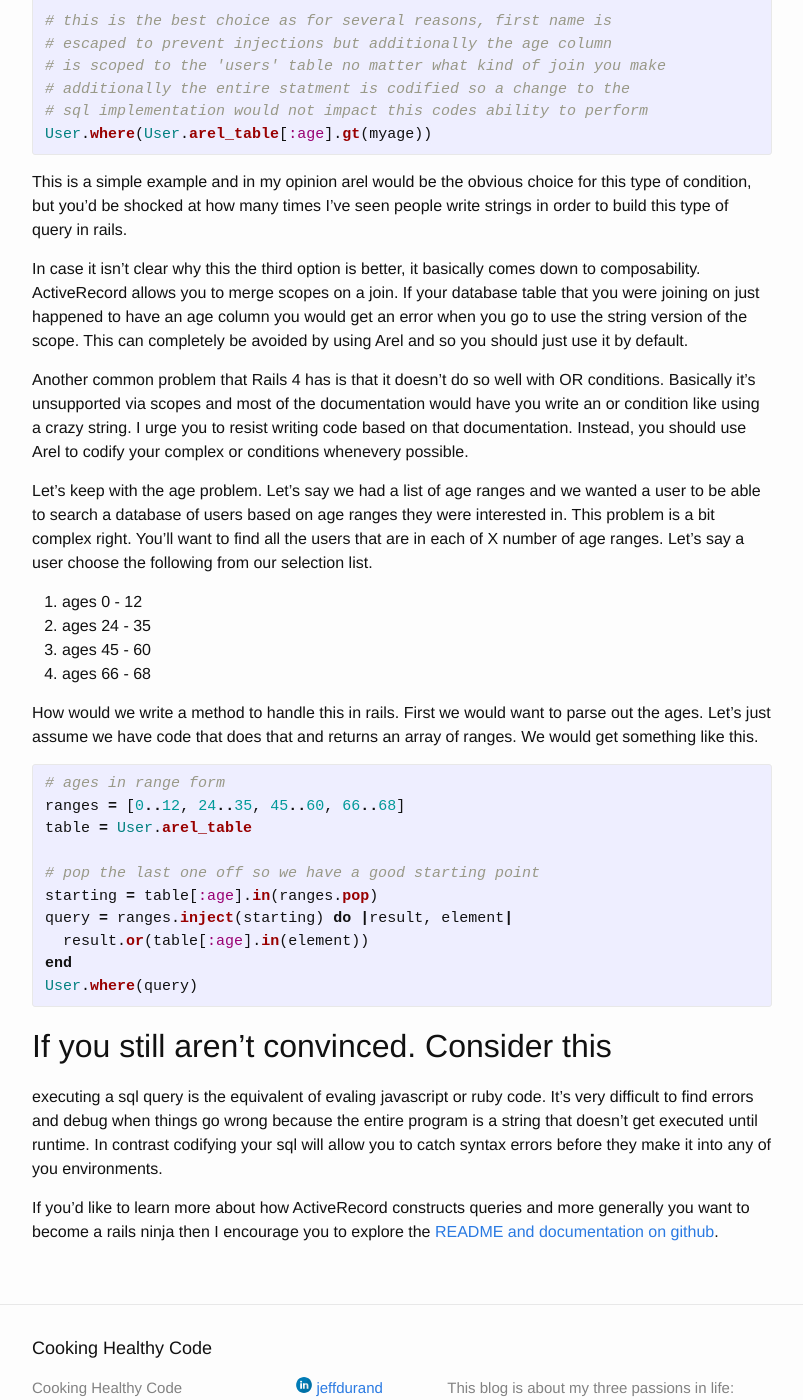
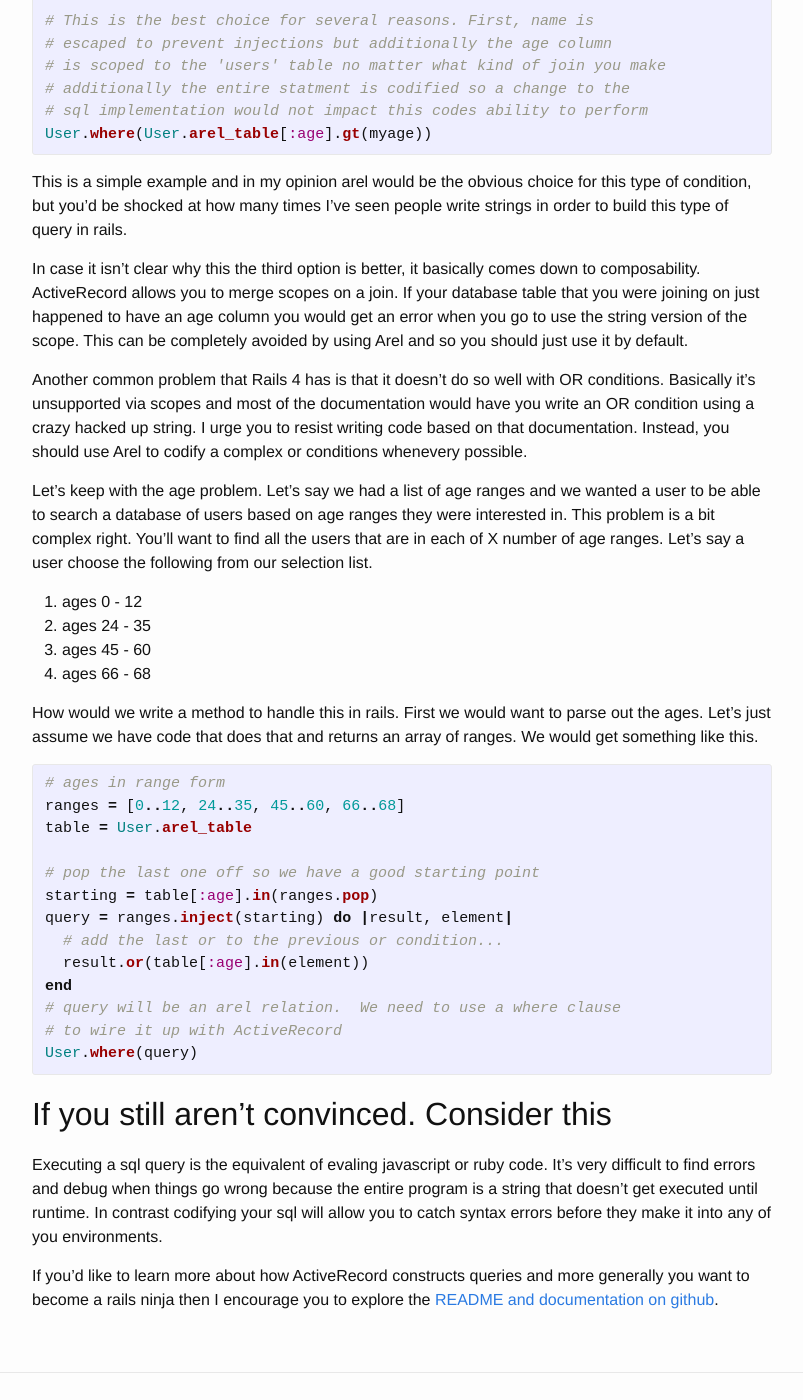
Before and after one commit to johnnyiller/johnnyiller.github.io, a Jekyll site: the page built from _posts/2015-9-21-using-arel-instead-of-strings-in-rails-4.markdown, in a window 1280 px wide and 1400 px high, scrolled down 855 px. Shown: the whole window, without its empty margins (238-1041 px from the left). Built offline with Jekyll 4.4.1, drawn with Linux system fonts in a browser that asks for light colours; comment, search, counter and statistics services are not loaded; some of the changed text lies outside the part shown.

Commit message:
arel instead of strings edits

```diff
--- a/_posts/2015-9-21-using-arel-instead-of-strings-in-rails-4.markdown
+++ b/_posts/2015-9-21-using-arel-instead-of-strings-in-rails-4.markdown
@@ -24,11 +24,11 @@
 
 # better, certainly more secure but it has issues.  If you
 # try to compose this query with another table that has an
-# age column you will see an error because mysql won't know
+# age column you will see an error because your sql server won't know
 # which age you are refering to.
 User.where(["age > ?", myage])
 
-# this is the best choice as for several reasons, first name is
+# This is the best choice for several reasons. First, name is
 # escaped to prevent injections but additionally the age column
 # is scoped to the 'users' table no matter what kind of join you make
 # additionally the entire statment is codified so a change to the
@@ -39,10 +39,10 @@
 
 This is a simple example and in my opinion arel would be the obvious choice for this type of condition, but you'd be shocked at how many times I've seen people write  strings in order to build this type of query in rails.
 
-In case it isn't clear why this the third option is better, it basically comes down to composability.  ActiveRecord allows you to merge scopes on a join.  If your database table that you were joining on just happened to have an age column you would get an error when you go to use the string version of the scope.  This can completely be avoided by using Arel and so you should just use it by default.
+In case it isn't clear why this the third option is better, it basically comes down to composability.  ActiveRecord allows you to merge scopes on a join.  If your database table that you were joining on just happened to have an age column you would get an error when you go to use the string version of the scope.  This can be completely avoided by using Arel and so you should just use it by default.
 
 
-Another common problem that Rails 4 has is that it doesn't do so well with OR conditions.  Basically it's unsupported via scopes and most of the documentation would have you write an or condition like using a crazy string.  I urge you to resist writing code based on that documentation.  Instead, you should use Arel to codify your complex or conditions whenevery possible.
+Another common problem that Rails 4 has is that it doesn't do so well with OR conditions.  Basically it's unsupported via scopes and most of the documentation would have you write an OR condition using a crazy hacked up string.  I urge you to resist writing code based on that documentation.  Instead, you should use Arel to codify a complex or conditions whenevery possible.
 
 Let's keep with the age problem.  Let's say we had a list of age ranges and we wanted a user to be able to search a database of users based on age ranges they were interested in.  This problem is a bit complex right. You'll want to find all the users that are in each of X number of age ranges. Let's say a user choose the following from our selection list.
 
@@ -62,14 +62,16 @@
 # pop the last one off so we have a good starting point
 starting = table[:age].in(ranges.pop)
 query = ranges.inject(starting) do |result, element|
+  # add the last or to the previous or condition...
   result.or(table[:age].in(element))
 end
+# query will be an arel relation.  We need to use a where clause
+# to wire it up with ActiveRecord
 User.where(query)
-
 {% endhighlight %}
 
 ## If you still aren't convinced.  Consider this
 
-executing a sql query is the equivalent of evaling javascript or ruby code.  It's very difficult to find errors and debug when things go wrong because the entire program is a string that doesn't get executed until runtime.  In contrast codifying your sql will allow you to catch syntax errors before they make it into any of you environments.
+Executing a sql query is the equivalent of evaling javascript or ruby code.  It's very difficult to find errors and debug when things go wrong because the entire program is a string that doesn't get executed until runtime.  In contrast codifying your sql will allow you to catch syntax errors before they make it into any of you environments.
 
 If you'd like to learn more about how ActiveRecord constructs queries and more generally you want to become a rails ninja then I encourage you to explore the [README and documentation on github](https://github.com/rails/arel).
```
